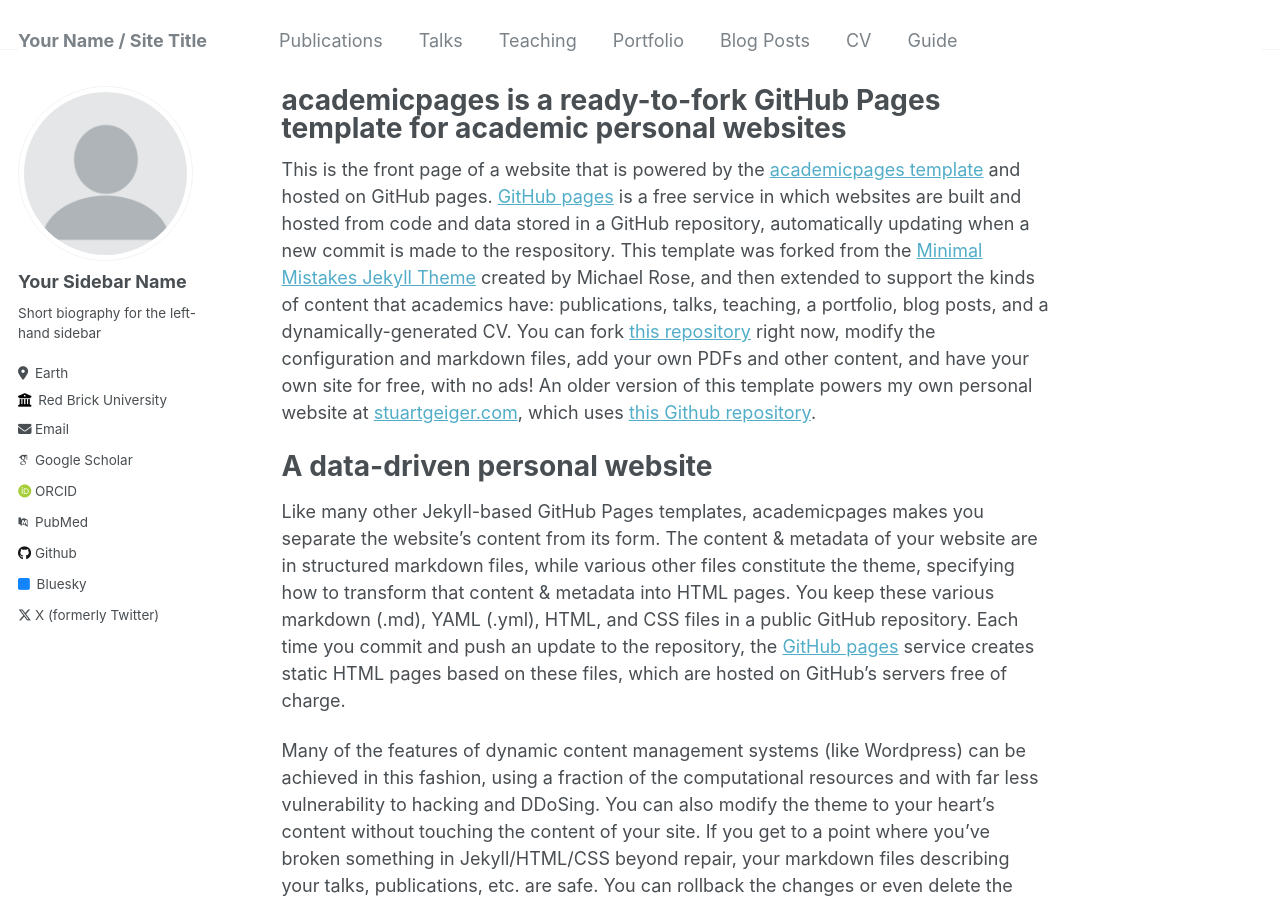
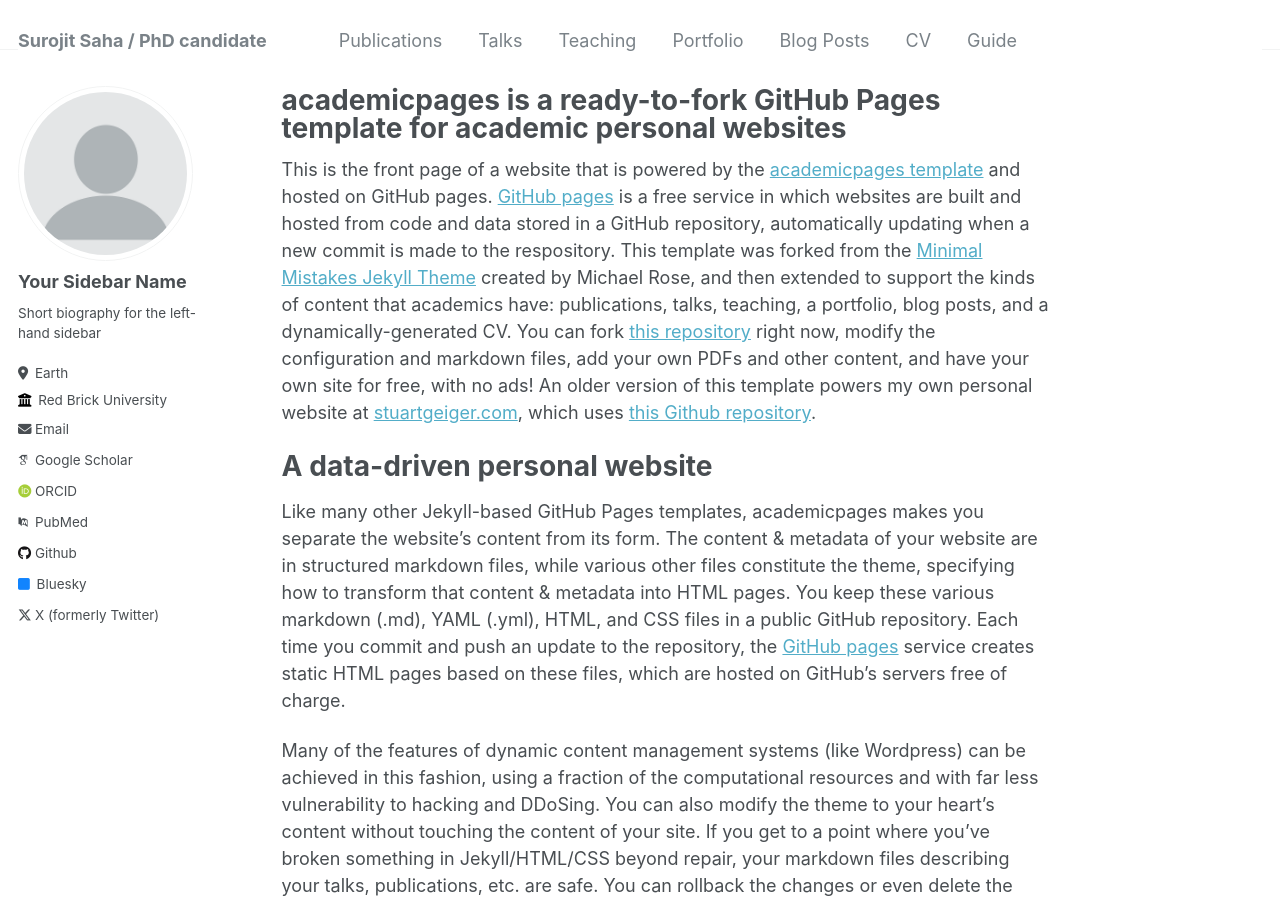
Before and after one commit to Surojit-Utah/Surojit-Utah.github.io, a Jekyll site: the page built from _pages/about.md, in a window 1280 px wide and 900 px high. Built offline with Jekyll 4.4.1, drawn with Linux system fonts in a browser that asks for light colours; some web fonts are replaced.

Commit message:
Update _config.yml

```diff
--- a/_config.yml
+++ b/_config.yml
@@ -8,7 +8,7 @@
 
 # Basic Site Settings
 locale                   : "en-US"
-title                    : "Your Name / Site Title"
+title                    : "Surojit Saha / PhD candidate"
 title_separator          : "-"
 name                     : &name "Your Name"
 description              : &description "personal description"
```
